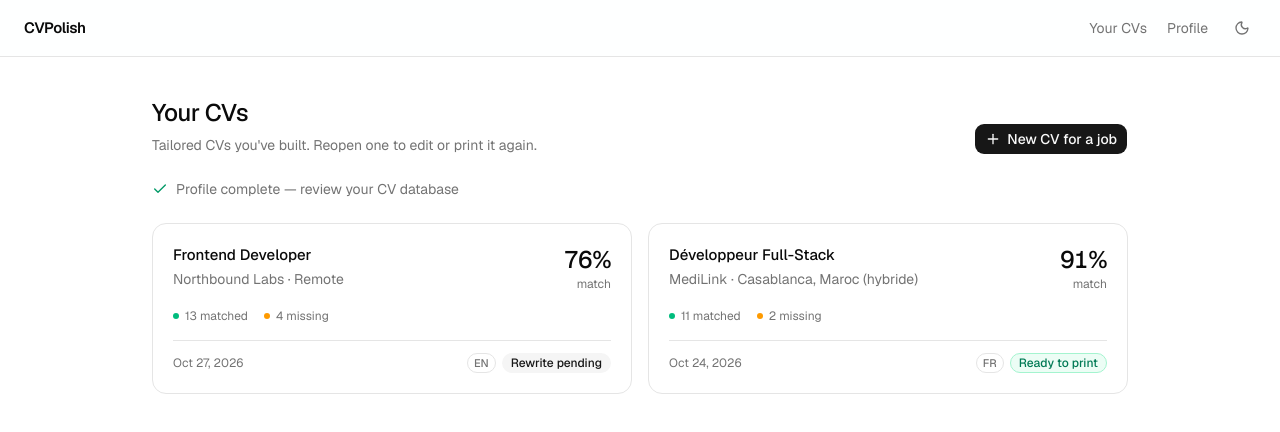
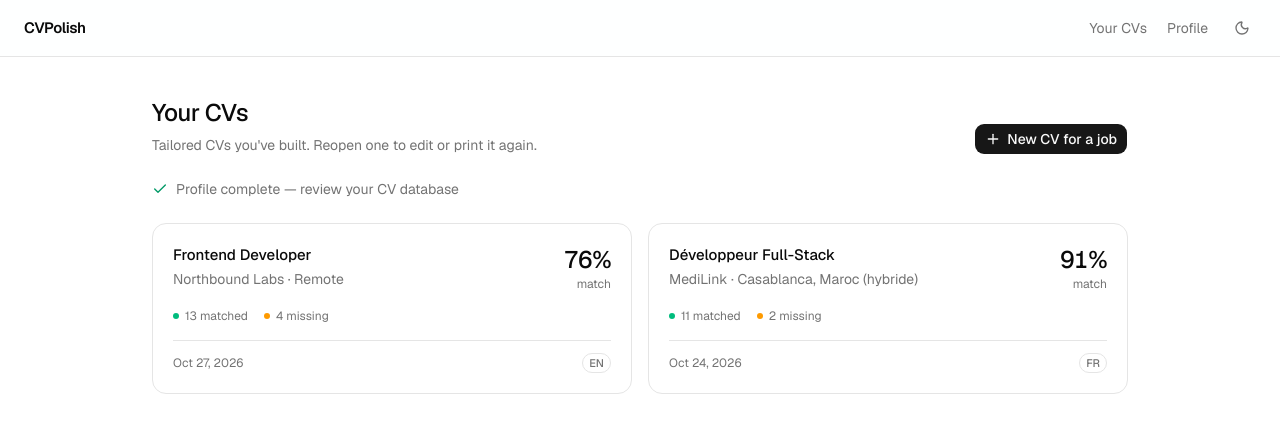
Before and after one commit to B00ZI/CVpolish, a Next.js app in the folder frontend/: page / in a window 1280 px wide. Shown: the top 432 px of the page. Built offline with nearby package versions, Linux system fonts and the light colour scheme.

Commit message:
Drop job status field everywhere; cards keep only the language badge

```diff
--- a/frontend/app/home.tsx
+++ b/frontend/app/home.tsx
@@ -20,12 +20,6 @@ import { TopBar } from "@/components/top-bar";
 import { loadProfile } from "@/lib/profile-store";
 import { loadJobs } from "@/lib/jobs-store";
 import { mockJobs, mockProfile } from "@/mock";
-
-const STATUS_LABEL: Record<Job["status"], string> = {
-  draft: "Draft",
-  analyzed: "Rewrite pending",
-  tailed: "Ready to print",
-};
 
 function formatDate(iso: string): string {
   return new Date(iso).toLocaleDateString("en-US", {
@@ -181,15 +175,6 @@ export function Home() {
                     >
                       {job.language === "fr" ? "FR" : "EN"}
                     </Badge>
-                    <Badge
-                      variant="secondary"
-                      className={cn(
-                        job.status === "tailed" &&
-                          "border-emerald-200 bg-emerald-50 text-emerald-700 dark:border-emerald-900 dark:bg-emerald-950 dark:text-emerald-400",
-                      )}
-                    >
-                      {STATUS_LABEL[job.status]}
-                    </Badge>
                   </div>
                 </div>
               </Link>
--- a/frontend/app/jobs/new/new-job.tsx
+++ b/frontend/app/jobs/new/new-job.tsx
@@ -49,7 +49,6 @@ export function NewJob() {
       company: "",
       description,
       createdAt: new Date().toISOString(),
-      status: "analyzed",
       cv: profile,
       analysis: null,
       rewrites: [],
--- a/frontend/lib/types.ts
+++ b/frontend/lib/types.ts
@@ -83,8 +83,6 @@ export interface MasterProfile {
 
 // ===== Job pipeline =====
 
-export type JobStatus = "draft" | "analyzed" | "tailed";
-
 export interface GapAnalysis {
   score: number;                     // match % (matched / total * 100)
   matched: string[];                 // keywords you already have
@@ -117,7 +115,6 @@ export interface Job {
   location?: string;
   description: string;         // raw pasted job description
   createdAt: string;           // ISO date
-  status: JobStatus;
   /** Full frozen CV at creation — AI edits live here, not in the profile. */
   cv: MasterProfile;
   /** PDF filename override; falls back to a computed default when unset. */
--- a/frontend/mock/jobs.ts
+++ b/frontend/mock/jobs.ts
@@ -43,7 +43,6 @@ export const mockJobs: Job[] = [
     location: "Remote",
     description: northboundJd,
     createdAt: "2026-10-27T09:30:00.000Z",
-    status: "analyzed",
     cv: mockProfile,
     analysis: {
       score: 76,
@@ -131,7 +130,6 @@ export const mockJobs: Job[] = [
     location: "Casablanca, Maroc (hybride)",
     description: medilinkJd,
     createdAt: "2026-10-24T14:00:00.000Z",
-    status: "tailed",
     cv: mockProfileFr,
     analysis: {
       score: 91,
```
Also changed, not shown: 1 other file (tests, documents, lock files or other folders).
